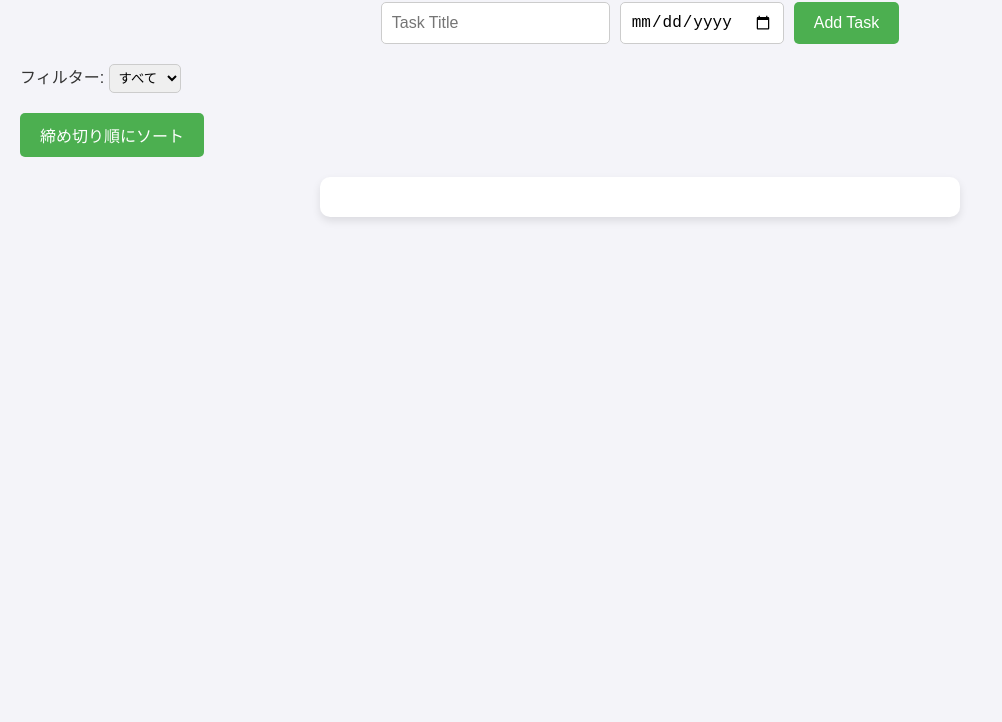
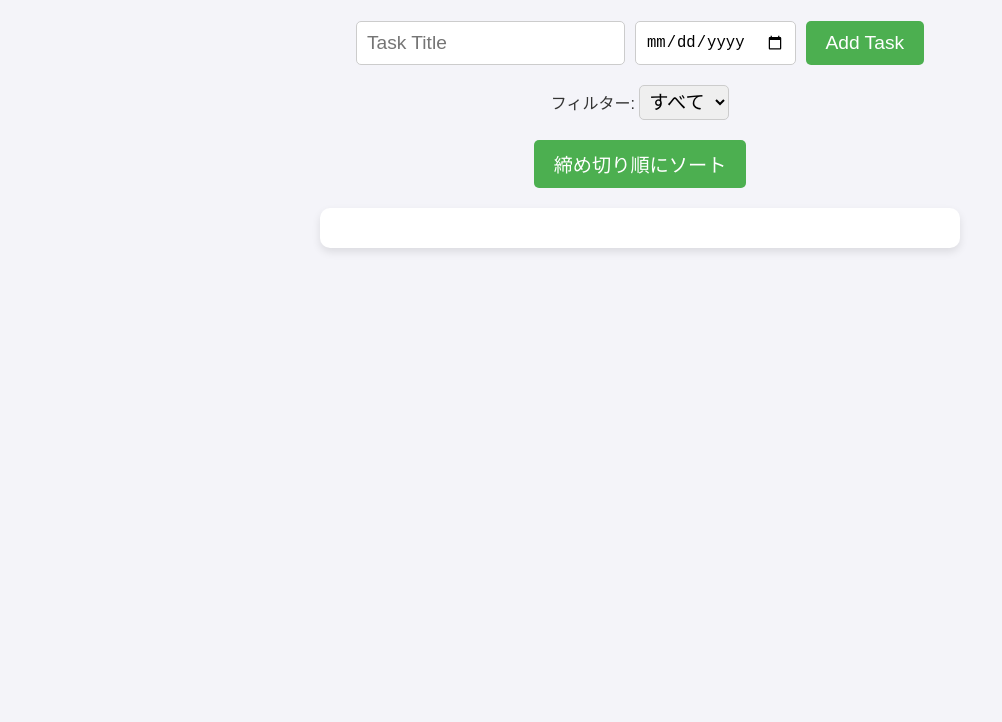
Before and after one commit to chack411/DemoToDo0407-N, a website: page index.html in a window 1280 px wide. Shown: the part 78-800 px from the top of the page, without its empty margins (0-1002 px from the left). Drawn offline with Linux system fonts and the light colour scheme.

Commit message:
mod style and font size

```diff
--- a/index.html
+++ b/index.html
@@ -10,10 +10,12 @@
             margin: 20px;
             background-color: #f4f4f9;
             color: #333;
+            text-align: center;
         }
         h1 {
             text-align: center;
             color: #4CAF50;
+            font-size: 2.5em;
         }
         form {
             display: flex;
@@ -25,7 +27,7 @@
             padding: 10px;
             border: 1px solid #ccc;
             border-radius: 5px;
-            font-size: 16px;
+            font-size: 1.2em;
         }
         button {
             padding: 10px 20px;
@@ -34,7 +36,7 @@
             border: none;
             border-radius: 5px;
             cursor: pointer;
-            font-size: 16px;
+            font-size: 1.2em;
         }
         button:hover {
             background-color: #45a049;
@@ -46,6 +48,7 @@
             padding: 20px;
             border-radius: 10px;
             box-shadow: 0 4px 8px rgba(0, 0, 0, 0.1);
+            font-size: 1.2em;
         }
         .task {
             display: flex;
@@ -58,12 +61,13 @@
             background-color: #f9f9f9;
         }
         .task span {
-            font-size: 16px;
+            font-size: 1.2em;
         }
         select {
             padding: 5px;
             border-radius: 5px;
             border: 1px solid #ccc;
+            font-size: 1.2em;
         }
     </style>
 </head>
```
